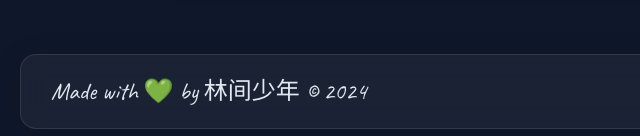
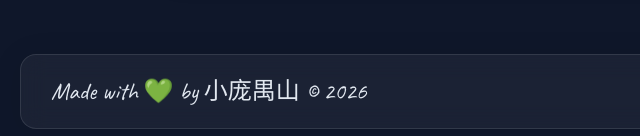
Before and after one commit to zhaixiaolin666/zhaixiaolin666.github.io, a plain HTML site: page index.html in a window 1280 px wide. Shown: the part 5525-5661 px from the top of the page, 0-640 px from the left. Drawn offline with Linux system fonts and the light colour scheme; a web font is replaced by a local one.

Commit message:
Add files via upload

```diff
--- a/index.html
+++ b/index.html
@@ -192,7 +192,7 @@
     <button id="easter-egg-btn" title="点我有惊喜">🌿</button>
 
     <footer class="glass-nav">
-        <p>Made with 💚 by 林间少年 &copy; 2024</p>
+        <p>Made with 💚 by 小庞禺山 &copy; 2026</p>
     </footer>
 
     <script src="script.js"></script>
```
